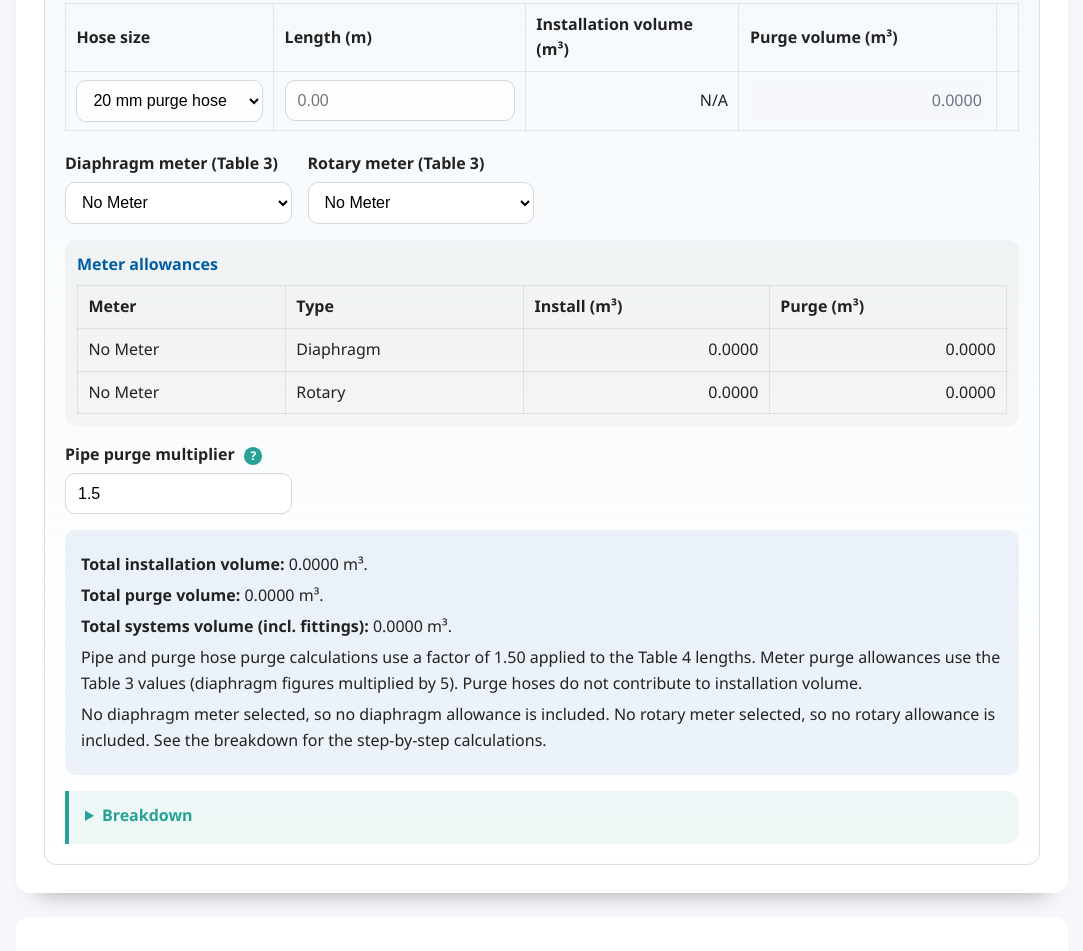
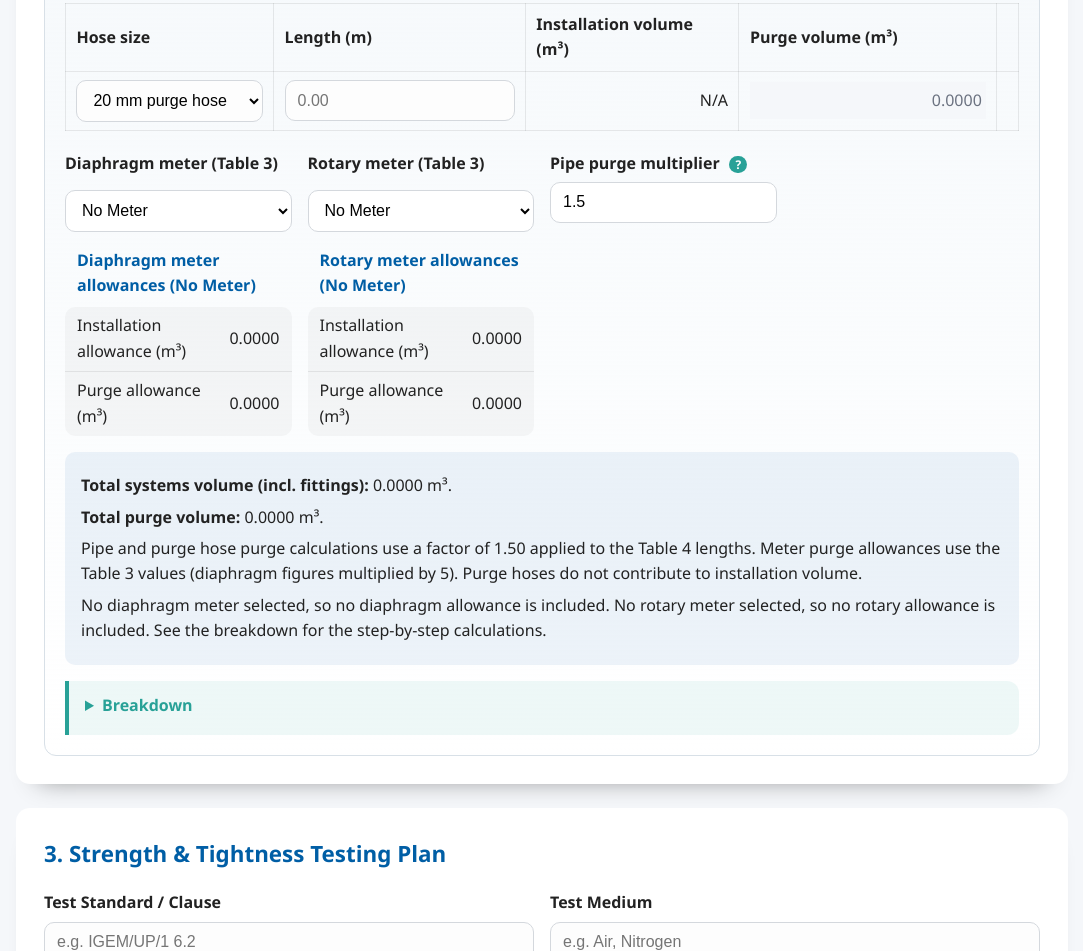
Before and after one commit to grimwiz/igem_up1, a plain HTML site: page index.html in a window 1280 px wide. Shown: the part 1373-2324 px from the top of the page, without its empty margins (98-1181 px from the left). Drawn offline with Linux system fonts and the light colour scheme.

Commit message:
Adjust fittings allowance and meter allowance layout

```diff
--- a/app.js
+++ b/app.js
@@ -303,7 +303,12 @@ function initialisePipeCalculator() {
   const summary = document.getElementById('pipe-volume-summary');
   const installationBody = document.getElementById('installation-breakdown-body');
   const purgeBody = document.getElementById('purge-breakdown-body');
-  const meterBody = document.getElementById('meter-allowances-body');
+  const diaphragmAllowanceCaption = document.getElementById('diaphragm-meter-allowances-caption');
+  const diaphragmInstallCell = document.getElementById('diaphragm-meter-install');
+  const diaphragmPurgeCell = document.getElementById('diaphragm-meter-purge');
+  const rotaryAllowanceCaption = document.getElementById('rotary-meter-allowances-caption');
+  const rotaryInstallCell = document.getElementById('rotary-meter-install');
+  const rotaryPurgeCell = document.getElementById('rotary-meter-purge');
   const hiddenField = document.getElementById('pipe-configuration');
   const systemVolumeInput = document.getElementById('calculated-system-volume');
   const purgeVolumeInput = document.getElementById('calculated-purge-volume');
@@ -320,7 +325,12 @@ function initialisePipeCalculator() {
     !summary ||
     !installationBody ||
     !purgeBody ||
-    !meterBody ||
+    !diaphragmAllowanceCaption ||
+    !diaphragmInstallCell ||
+    !diaphragmPurgeCell ||
+    !rotaryAllowanceCaption ||
+    !rotaryInstallCell ||
+    !rotaryPurgeCell ||
     !hiddenField ||
     !systemVolumeInput ||
     !purgeHoseSelect ||
@@ -329,6 +339,47 @@ function initialisePipeCalculator() {
   ) {
     return;
   }
+
+  const diaphragmAllowanceElements = {
+    type: 'Diaphragm',
+    caption: diaphragmAllowanceCaption,
+    install: diaphragmInstallCell,
+    purge: diaphragmPurgeCell,
+    baseCaption: diaphragmAllowanceCaption.textContent || 'Diaphragm meter allowances'
+  };
+
+  const rotaryAllowanceElements = {
+    type: 'Rotary',
+    caption: rotaryAllowanceCaption,
+    install: rotaryInstallCell,
+    purge: rotaryPurgeCell,
+    baseCaption: rotaryAllowanceCaption.textContent || 'Rotary meter allowances'
+  };
+
+  const updateMeterAllowanceTable = (elements, selection, installVolume, purgeVolume) => {
+    const label = formatMeterLabel(selection || 'No Meter');
+    if (elements.caption) {
+      elements.caption.textContent = `${elements.type} meter allowances (${label})`;
+    }
+    if (elements.install) {
+      elements.install.textContent = formatVolume(installVolume);
+    }
+    if (elements.purge) {
+      elements.purge.textContent = formatVolume(purgeVolume);
+    }
+  };
+
+  const resetMeterAllowanceTable = (elements) => {
+    if (elements.caption) {
+      elements.caption.textContent = elements.baseCaption || `${elements.type} meter allowances`;
+    }
+    if (elements.install) {
+      elements.install.textContent = '—';
+    }
+    if (elements.purge) {
+      elements.purge.textContent = '—';
+    }
+  };
   const sortedSegments = PIPE_SIZES.slice().sort((a, b) =>
     a.label.localeCompare(b.label, undefined, { numeric: true, sensitivity: 'base' })
   );
@@ -637,10 +688,22 @@ function initialisePipeCalculator() {
       }
       const meterNarrative = meterNarrativeParts.join(' ');
 
+      updateMeterAllowanceTable(
+        diaphragmAllowanceElements,
+        diaphragmSelection,
+        breakdown.diaphragmInstall_m3,
+        breakdown.diaphragmPurge_m3
+      );
+      updateMeterAllowanceTable(
+        rotaryAllowanceElements,
+        rotarySelection,
+        breakdown.rotaryInstall_m3,
+        breakdown.rotaryPurge_m3
+      );
+
       summary.innerHTML = `
-        <p><strong>Total installation volume:</strong> ${formatVolume(totals.installVolume_m3)} m³.</p>
+        <p><strong>Total systems volume (incl. fittings):</strong> ${formatVolume(estimatedSystemVolume)} m³.</p>
         <p><strong>Total purge volume:</strong> ${formatVolume(totals.purgeVolume_m3)} m³.</p>
-        <p><strong>Total systems volume (incl. fittings):</strong> ${formatVolume(estimatedSystemVolume)} m³.</p>
         <p>${multiplierSentence} Meter purge allowances use the Table 3 values (diaphragm figures multiplied by ${formatNumber(
           DIAPHRAGM_PURGE_MULTIPLIER,
           0
@@ -677,7 +740,7 @@ function initialisePipeCalculator() {
         ],
         ['Step 9 – Total purge before fittings = Step 6 + Step 7 + Step 8', formatVolume(purgeBeforeFittings)],
         [
-          `Step 10 – Fittings allowance (10% of Step 9 × ${formatNumber(multiplier, 2)})`,
+          `Step 10 – Fittings allowance (10% of Step 7 × ${formatNumber(multiplier, 2)})`,
           formatVolume(purgeFittingsAllowance)
         ],
         ['Step 11 – Total purge volume = Step 9 + Step 10', formatVolume(totals.purgeVolume_m3)]
@@ -686,37 +749,12 @@ function initialisePipeCalculator() {
         .map((row) => `<tr><td>${row[0]}</td><td class="numeric">${row[1]}</td></tr>`)
         .join('');
 
-      const meterRows = [
-        {
-          label: formatMeterLabel(diaphragmSelection || 'No Meter'),
-          type: 'Diaphragm',
-          install: breakdown.diaphragmInstall_m3,
-          purge: breakdown.diaphragmPurge_m3
-        },
-        {
-          label: formatMeterLabel(rotarySelection || 'No Meter'),
-          type: 'Rotary',
-          install: breakdown.rotaryInstall_m3,
-          purge: breakdown.rotaryPurge_m3
-        }
-      ];
-      meterBody.innerHTML = meterRows
-        .map(
-          (row) => `
-            <tr>
-              <td>${row.label}</td>
-              <td>${row.type}</td>
-              <td class="numeric">${formatVolume(row.install)}</td>
-              <td class="numeric">${formatVolume(row.purge)}</td>
-            </tr>
-          `
-        )
-        .join('');
     } catch (error) {
       summary.innerHTML = `<p>Unable to calculate volumes: ${error instanceof Error ? error.message : 'Unknown error'}.</p>`;
       installationBody.innerHTML = '';
       purgeBody.innerHTML = '';
-      meterBody.innerHTML = '';
+      resetMeterAllowanceTable(diaphragmAllowanceElements);
+      resetMeterAllowanceTable(rotaryAllowanceElements);
       console.error('Volume calculation failed', error);
     }
   };
--- a/gasSizing.js
+++ b/gasSizing.js
@@ -421,7 +421,7 @@ export function computeTotals({
   const purgeHosePurge = purgeHoseBaseVolume * purgeMultiplier;
   const meterPurgeTotal = diaphragmPurge + rotaryPurge;
   const purgeBeforeFittings = pipePurge + purgeHosePurge + meterPurgeTotal;
-  const purgeFittingsAllowance = purgeBeforeFittings * 0.1 * purgeMultiplier;
+  const purgeFittingsAllowance = purgeHosePurge * 0.1 * purgeMultiplier;
   const purgeWithFittings = purgeBeforeFittings + purgeFittingsAllowance;
 
   const systemComponentsVolume = pipeInstall + meterInstallTotal;
--- a/index.html
+++ b/index.html
@@ -142,26 +142,38 @@
           </div>
         </div>
         <div class="pipe-inputs">
-          <div>
+          <div class="meter-input">
             <label for="diaphragm-meter-select">Diaphragm meter (Table 3)</label>
             <select id="diaphragm-meter-select"></select>
+            <table class="meter-allowance-table" aria-live="polite">
+              <caption id="diaphragm-meter-allowances-caption">Diaphragm meter allowances</caption>
+              <tbody>
+                <tr>
+                  <th scope="row">Installation allowance (m³)</th>
+                  <td id="diaphragm-meter-install" class="numeric">—</td>
+                </tr>
+                <tr>
+                  <th scope="row">Purge allowance (m³)</th>
+                  <td id="diaphragm-meter-purge" class="numeric">—</td>
+                </tr>
+              </tbody>
+            </table>
           </div>
-          <div>
+          <div class="meter-input">
             <label for="rotary-meter-select">Rotary meter (Table 3)</label>
             <select id="rotary-meter-select"></select>
-          </div>
-          <div class="meter-allowances" aria-live="polite">
-            <h4>Meter allowances</h4>
-            <table class="pipe-table meter-allowances-table">
-              <thead>
+            <table class="meter-allowance-table" aria-live="polite">
+              <caption id="rotary-meter-allowances-caption">Rotary meter allowances</caption>
+              <tbody>
                 <tr>
-                  <th scope="col">Meter</th>
-                  <th scope="col">Type</th>
-                  <th scope="col">Install (m³)</th>
-                  <th scope="col">Purge (m³)</th>
+                  <th scope="row">Installation allowance (m³)</th>
+                  <td id="rotary-meter-install" class="numeric">—</td>
                 </tr>
-              </thead>
-              <tbody id="meter-allowances-body"></tbody>
+                <tr>
+                  <th scope="row">Purge allowance (m³)</th>
+                  <td id="rotary-meter-purge" class="numeric">—</td>
+                </tr>
+              </tbody>
             </table>
           </div>
           <div>
--- a/styles.css
+++ b/styles.css
@@ -398,23 +398,45 @@ input.numeric-readonly:focus {
   min-height: 2.25rem;
 }
 
-.meter-allowances {
-  grid-column: 1 / -1;
+.meter-input {
+  display: grid;
+  gap: 0.5rem;
+  align-content: start;
+}
+
+.meter-allowance-table {
+  width: 100%;
+  border-collapse: separate;
+  border-spacing: 0;
   background: rgba(0, 0, 0, 0.03);
   border-radius: 10px;
-  padding: 0.75rem;
-  display: grid;
-  gap: 0.5rem;
-  overflow-x: auto;
+  overflow: hidden;
 }
 
-.meter-allowances h4 {
-  margin: 0;
+.meter-allowance-table caption {
+  text-align: left;
+  font-weight: 600;
   color: var(--primary);
+  padding: 0.5rem 0.75rem;
 }
 
-.meter-allowances-table {
-  min-width: 0;
+.meter-allowance-table th,
+.meter-allowance-table td {
+  padding: 0.4rem 0.75rem;
+}
+
+.meter-allowance-table th {
+  text-align: left;
+  font-weight: 500;
+}
+
+.meter-allowance-table tr + tr th,
+.meter-allowance-table tr + tr td {
+  border-top: 1px solid rgba(0, 0, 0, 0.08);
+}
+
+.meter-allowance-table td.numeric {
+  text-align: right;
 }
 
 .pipe-breakdown-table {
```
